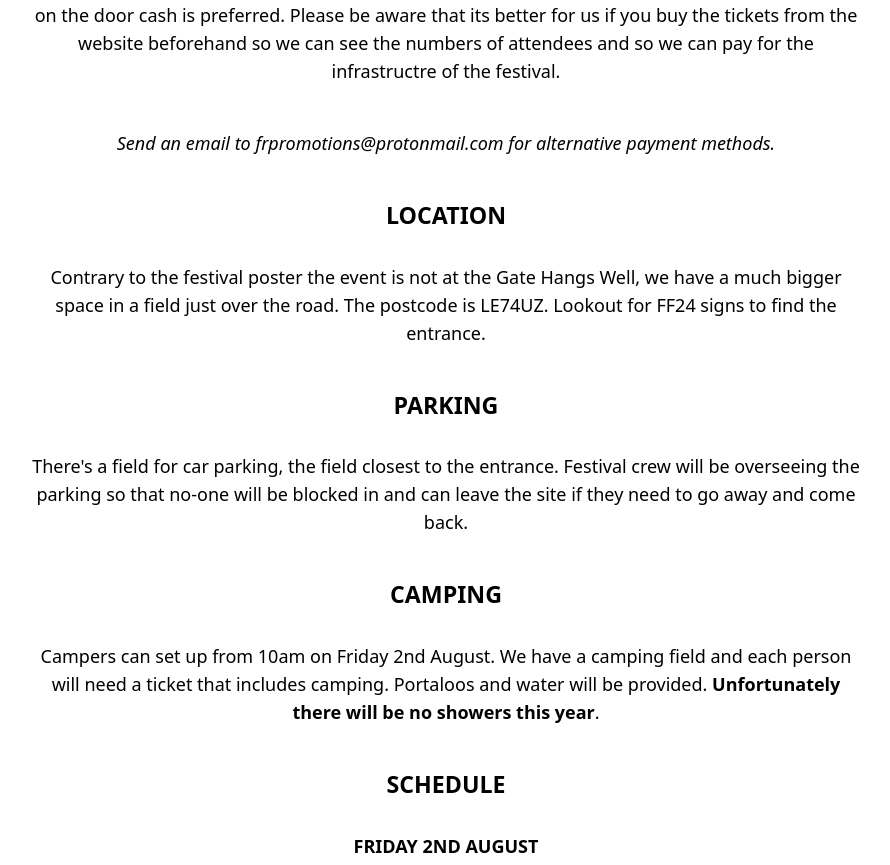
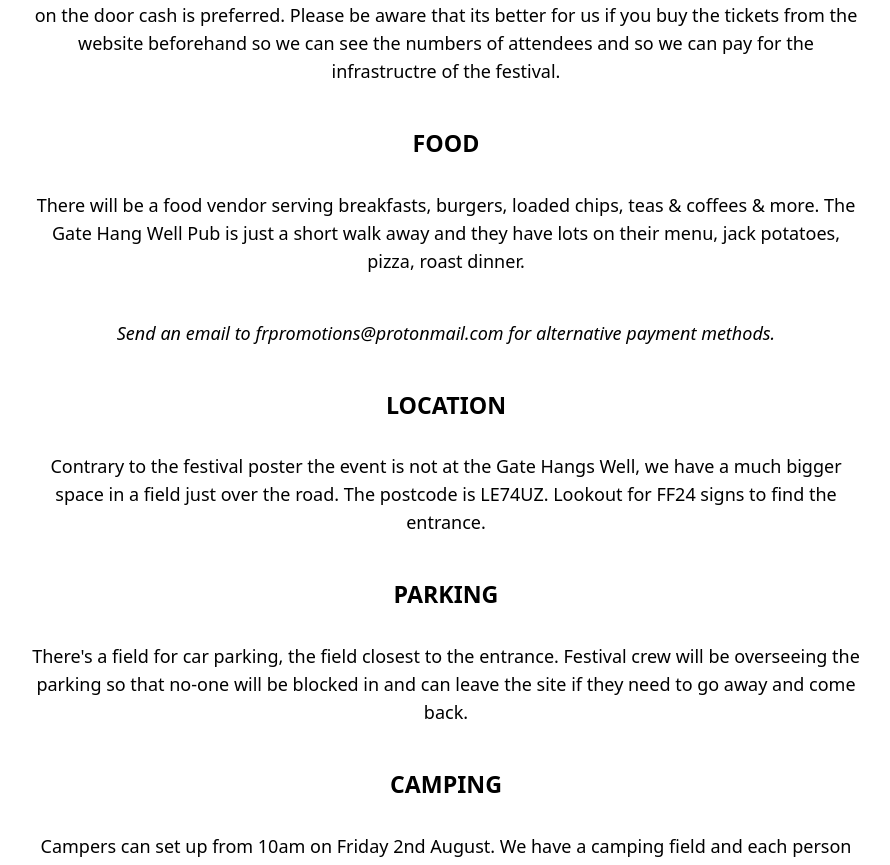
Before and after one commit to jajouka79/frpromotions-vue-frontend, a Vue app: page /#/ff in a window 1280 px wide. Shown: the part 1026-1891 px from the top of the page, without its empty margins (194-1084 px from the left). Built offline with nearby package versions, Linux system fonts and the light colour scheme.

Commit message:
text updates

```diff
--- a/src/pages/FreedomFestPage.vue
+++ b/src/pages/FreedomFestPage.vue
@@ -66,6 +66,16 @@
                     of the festival.
 
                 </div>
+
+
+
+                <div class="text-xl my-8 font-bold">FOOD</div>
+
+                <div class="pb-3">There will be a food vendor serving breakfasts, burgers, loaded chips, teas & coffees & more.
+                    The Gate Hang Well Pub is just a short walk away and they have lots on their menu, jack potatoes, pizza, roast dinner.
+                </div>
+
+
 
                 <div class="pb-3 my-8"><i>Send an email to frpromotions@protonmail.com for alternative payment methods.</i></div>
 
```
